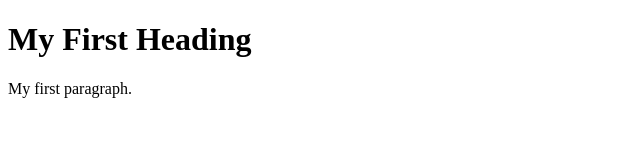
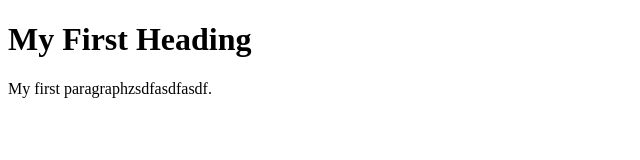
Before and after one commit to nathanrichard87/my-first-phone-gap-alone, a plain HTML site: page index.html in a window 1280 px wide. Shown: the whole page, without its empty margins (0-640 px from the left). Drawn offline with Linux system fonts and the light colour scheme.

Commit message:
First Test Commit

```diff
--- a/index.html
+++ b/index.html
@@ -4,7 +4,7 @@
 
 <h1>My First Heading</h1>
 
-<p>My first paragraph.</p>
+<p>My first paragraphzsdfasdfasdf.</p>
 
 </body>
 </html>
--- a/js/main.js
+++ b/js/main.js
@@ -0,0 +1 @@
+www
```
Also changed, not shown: 1 other file.
